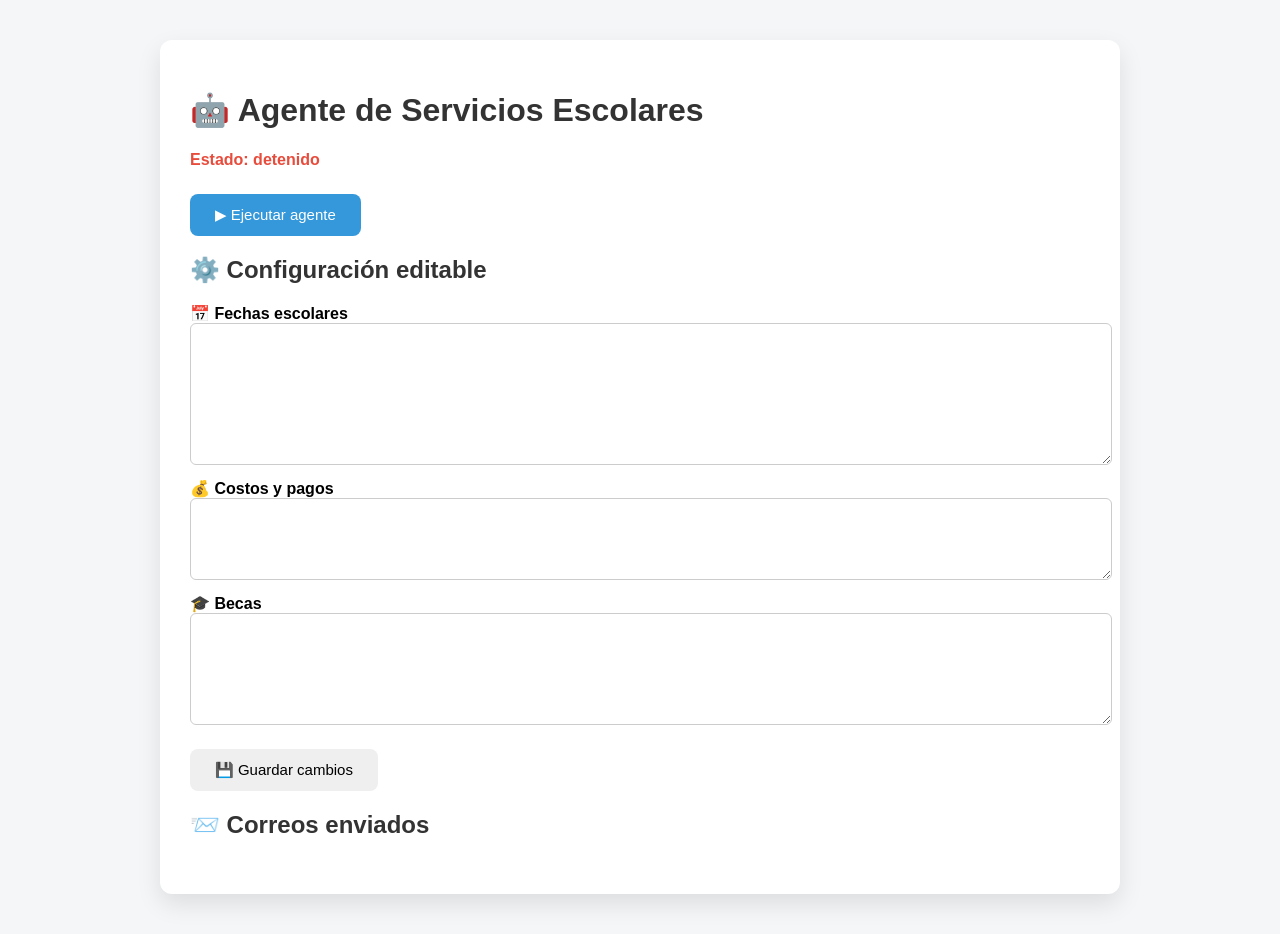
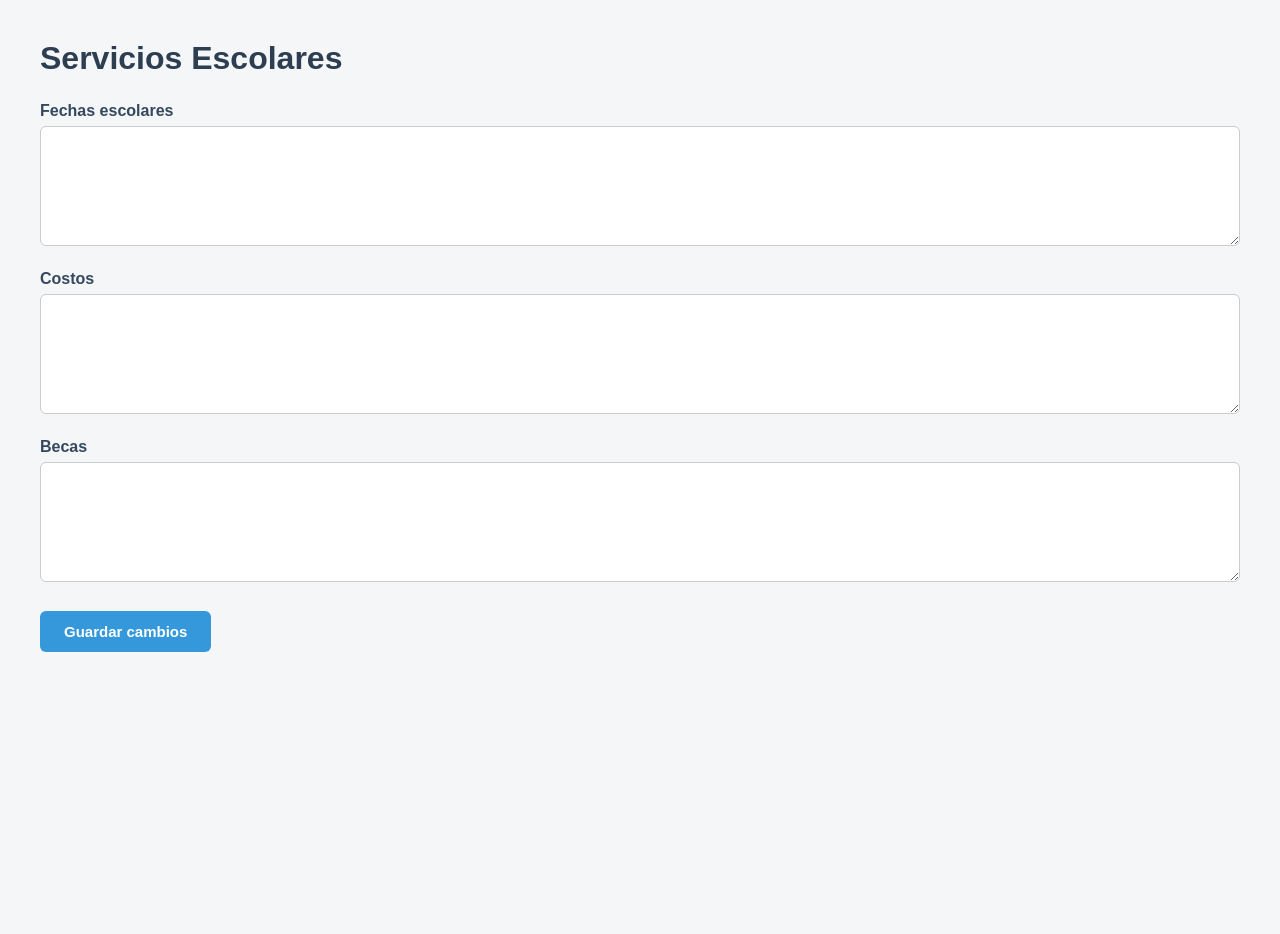
Before and after one commit to Giovanii7u7/AgenteIA, a Flask app: page / in a window 1280 px wide. After the commit the page ends 652 px from the top, so only its background shows below. Run offline with Flask 3, Linux system fonts and the light colour scheme; data that the repository does not hold is empty.

Commit message:
Agrega frontend admin (HTML, JS y CSS)

```diff
--- a/templates/index.html
+++ b/templates/index.html
@@ -1,225 +1,25 @@
 <!DOCTYPE html>
 <html lang="es">
 <head>
-    <meta charset="UTF-8">
-    <title>Agente Servicios Escolares</title>
-
-    <style>
-        body {
-            font-family: Arial, Helvetica, sans-serif;
-            background: #f4f6f8;
-            margin: 0;
-            padding: 0;
-        }
-
-        .container {
-            max-width: 900px;
-            margin: 40px auto;
-            background: #ffffff;
-            padding: 30px;
-            border-radius: 12px;
-            box-shadow: 0 10px 25px rgba(0,0,0,0.1);
-        }
-
-        h1, h2 {
-            color: #333;
-        }
-
-        .status {
-            margin: 15px 0;
-            font-weight: bold;
-        }
-
-        .status.activo { color: #2ecc71; }
-        .status.detener { color: #e74c3c; }
-
-        button {
-            padding: 12px 25px;
-            font-size: 15px;
-            border: none;
-            border-radius: 8px;
-            cursor: pointer;
-            margin-top: 10px;
-        }
-
-        .btn-run { background: #3498db; color: white; }
-        .btn-stop { background: #e74c3c; color: white; }
-
-        textarea {
-            width: 100%;
-            padding: 10px;
-            border-radius: 6px;
-            border: 1px solid #ccc;
-            font-family: inherit;
-            margin-bottom: 10px;
-        }
-
-        ul {
-            margin-top: 25px;
-            padding: 0;
-            list-style: none;
-        }
-
-        li {
-            margin-bottom: 12px;
-            padding: 12px;
-            border-radius: 8px;
-            background: #f7f7f7;
-            cursor: pointer;
-        }
-
-        .detalle {
-            display: none;
-            margin-top: 10px;
-            padding: 10px;
-            background: #fff;
-            border-radius: 6px;
-            border: 1px solid #ddd;
-        }
-
-        pre {
-            white-space: pre-wrap;
-            margin: 0;
-        }
-    </style>
+  <meta charset="UTF-8" />
+  <title>Panel Servicios Escolares</title>
+  <link rel="stylesheet" href="styles.css" />
 </head>
 <body>
 
-<div class="container">
+<h1>Servicios Escolares</h1>
 
-    <h1>🤖 Agente de Servicios Escolares</h1>
+<label>Fechas escolares</label>
+<textarea id="fechas"></textarea>
 
-    <div id="estado" class="status detener">
-        Estado: detenido
-    </div>
+<label>Costos</label>
+<textarea id="costos"></textarea>
 
-    <button id="btnAgente" class="btn-run" onclick="toggleAgente()">
-        ▶ Ejecutar agente
-    </button>
+<label>Becas</label>
+<textarea id="becas"></textarea>
 
-    <!-- ================= CONFIGURACIÓN EDITABLE ================= -->
+<button onclick="guardar()">Guardar cambios</button>
 
-    <h2>⚙️ Configuración editable</h2>
-
-    <label><strong>📅 Fechas escolares</strong></label>
-    <textarea id="fechas" rows="8"></textarea>
-
-    <label><strong>💰 Costos y pagos</strong></label>
-    <textarea id="costos" rows="4"></textarea>
-
-    <label><strong>🎓 Becas</strong></label>
-    <textarea id="becas" rows="6"></textarea>
-
-    <button onclick="guardarConfig()">💾 Guardar cambios</button>
-
-    <!-- ================= LOGS ================= -->
-
-    <h2>📨 Correos enviados</h2>
-    <ul id="logs"></ul>
-
-</div>
-<script>
-    let activo = false;
-    let intervalo = null;
-    const mostrados = new Set();
-
-    function actualizarLogs() {
-        fetch("/run")
-            .then(r => r.json())
-            .then(data => {
-
-                // 🔎 LOG GENERAL
-                console.log("📨 Respuesta cruda de /run:", data);
-
-                const logs = document.getElementById("logs");
-
-                data.forEach(item => {
-
-                    // 🔎 LOG POR CORREO
-                    console.log("✉️ Correo procesado:");
-                    console.log("Tipo:", item.tipo);
-                    console.log("Para:", item.destinatario);
-                    console.log("Asunto:", item.asunto);
-                    console.log("Contenido:", item.contenido);
-
-                    const key = item.destinatario + item.asunto;
-                    if (mostrados.has(key)) return;
-                    mostrados.add(key);
-
-                    const li = document.createElement("li");
-                    const id = "detalle-" + mostrados.size;
-
-                    li.innerHTML = `
-                        📤 <strong>Correo enviado (${item.tipo})</strong><br>
-                        <small>Para: ${item.destinatario}</small>
-
-                        <div id="${id}" class="detalle">
-                            <strong>Asunto:</strong> ${item.asunto}<br><br>
-                            <strong>Contenido:</strong><br>
-                            <pre>${item.contenido}</pre>
-                        </div>
-                    `;
-
-                    li.onclick = () => {
-                        const d = document.getElementById(id);
-                        d.style.display = d.style.display === "block" ? "none" : "block";
-                    };
-
-                    logs.prepend(li);
-                });
-            })
-            .catch(err => {
-                console.error("❌ Error llamando a /run:", err);
-            });
-    }
-
-    function toggleAgente() {
-        const btn = document.getElementById("btnAgente");
-        const estado = document.getElementById("estado");
-
-        if (!activo) {
-            actualizarLogs();
-            intervalo = setInterval(actualizarLogs, 10000);
-            activo = true;
-            btn.textContent = "⏹ Detener agente";
-            btn.className = "btn-stop";
-            estado.textContent = "Estado: activo";
-            estado.className = "status activo";
-        } else {
-            clearInterval(intervalo);
-            activo = false;
-            btn.textContent = "▶ Ejecutar agente";
-            btn.className = "btn-run";
-            estado.textContent = "Estado: detenido";
-            estado.className = "status detener";
-        }
-    }
-
-    function cargarConfig() {
-        fetch("/config")
-            .then(r => r.json())
-            .then(data => {
-                fechas.value = data.fechas_escolares || "";
-                costos.value = data.costos || "";
-                becas.value = data.becas || "";
-            });
-    }
-
-    function guardarConfig() {
-        fetch("/config", {
-            method: "POST",
-            headers: { "Content-Type": "application/json" },
-            body: JSON.stringify({
-                fechas_escolares: fechas.value,
-                costos: costos.value,
-                becas: becas.value
-            })
-        }).then(() => alert("Configuración guardada"));
-    }
-
-    cargarConfig();
-</script>
-
-
+<script src="app.js"></script>
 </body>
 </html>
--- /dev/null
+++ b/templates/styles.css
@@ -0,0 +1,76 @@
+/* Reset básico */
+* {
+  box-sizing: border-box;
+  margin: 0;
+  padding: 0;
+}
+
+/* Estilo general */
+body {
+  font-family: Arial, Helvetica, sans-serif;
+  background-color: #f4f6f8;
+  color: #333;
+  padding: 40px;
+}
+
+/* Contenedor principal */
+h1 {
+  margin-bottom: 25px;
+  color: #2c3e50;
+}
+
+/* Etiquetas */
+label {
+  display: block;
+  margin-top: 20px;
+  margin-bottom: 6px;
+  font-weight: bold;
+  color: #34495e;
+}
+
+/* Textareas */
+textarea {
+  width: 100%;
+  min-height: 120px;
+  padding: 12px;
+  font-family: inherit;
+  font-size: 14px;
+  border-radius: 6px;
+  border: 1px solid #ccc;
+  resize: vertical;
+  background-color: #fff;
+}
+
+textarea:focus {
+  outline: none;
+  border-color: #3498db;
+}
+
+/* Botón */
+button {
+  margin-top: 25px;
+  padding: 12px 24px;
+  font-size: 15px;
+  font-weight: bold;
+  color: #fff;
+  background-color: #3498db;
+  border: none;
+  border-radius: 6px;
+  cursor: pointer;
+  transition: background-color 0.2s ease;
+}
+
+button:hover {
+  background-color: #2980b9;
+}
+
+/* Responsive simple */
+@media (max-width: 600px) {
+  body {
+    padding: 20px;
+  }
+
+  textarea {
+    min-height: 100px;
+  }
+}
```
Also changed, not shown: 1 other file.
